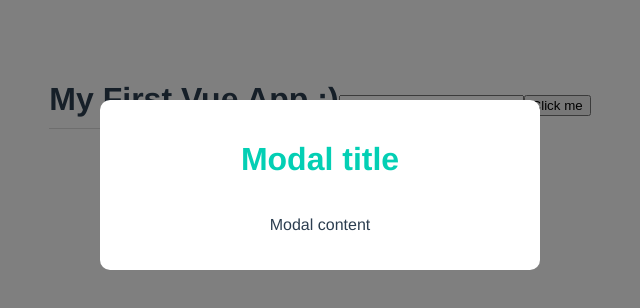
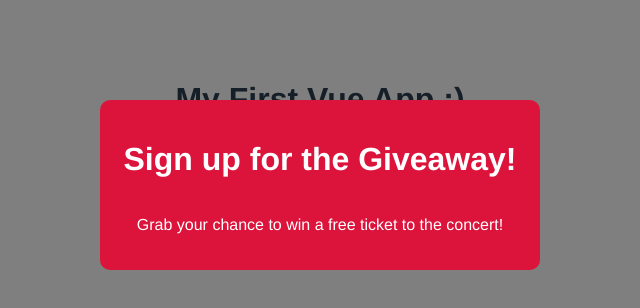
Before and after one commit to isravx0/vuejs-projects, a Vue app in the folder Courses/UdemyCourse/Section3/modal-project/: page / in a window 1280 px wide. Shown: the top 308 px of the page, without its empty margins (320-960 px from the left). Built offline with nearby package versions, Linux system fonts and the light colour scheme.

Commit message:
Passing Data with Props

```diff
--- a/Courses/UdemyCourse/Section3/modal-project/src/App.vue
+++ b/Courses/UdemyCourse/Section3/modal-project/src/App.vue
@@ -1,8 +1,6 @@
 <template>
   <h1>{{ title }} </h1>
-  <input type="text" ref="name" />
-  <button @click="handleClick">Click me</button>
-  <Modal />
+  <Modal :header="header" :text="text" theme="sale" />
 </template>
 
 <script>
@@ -11,22 +9,15 @@
 
 export default {
   name: 'App',
-  components: {
-    Modal
-  },
+  components: {Modal},
 
   data() {
     return {
-      title: 'My First Vue App :)'
+      title: 'My First Vue App :)',
+      header: 'Sign up for the Giveaway!',
+      text: 'Grab your chance to win a free ticket to the concert!'
     }
   },
-  methods: {
-    handleClick() {
-      console.log('Hello ' + this.$refs.name.value) //accessing the refs value (any ref, so we use ref)
-      this.$refs.name.classList.add('active')
-      this.$refs.name.focus() //focus on the input
-    }
-  }
 }
 </script>
 
--- a/Courses/UdemyCourse/Section3/modal-project/src/components/Modal.vue
+++ b/Courses/UdemyCourse/Section3/modal-project/src/components/Modal.vue
@@ -1,14 +1,20 @@
 <template>
     <div class="backdrop">
-        <div class="modal">
-        <h1> Modal title</h1>
-        <p> Modal content</p>
+        <div class="modal" :class="{sale: theme === 'sale'}">
+        <h1> {{ header }}</h1>
+        <p>{{ text }}</p>
         </div>
     </div>
 </template>
 
 
-<style scoped>
+<script>
+    export default {
+        props: ['header' , 'text', 'theme'],
+    }
+</script>
+
+<style>
 .modal{
     width: 400px;
     padding: 20px;
@@ -32,4 +38,12 @@
 .modal p {
     font-style: normal;
 }
+.modal.sale{
+    background: crimson;
+    color: white;
+}
+.modal.sale h1{
+    color: white;
+}
+
 </style>
```
Also changed, not shown: 1 other file (tests, documents, lock files or other folders).
